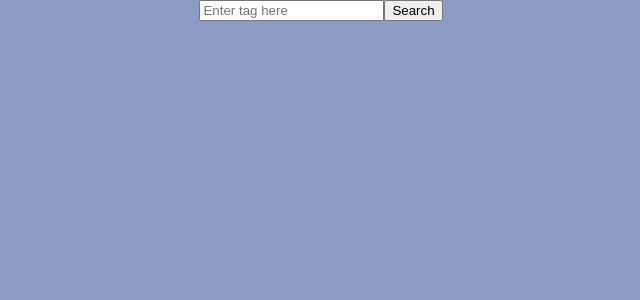
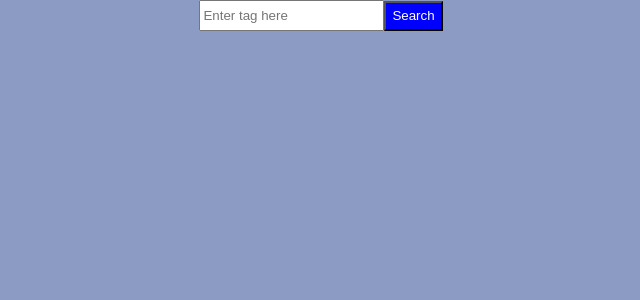
Before and after one commit to Faustrata/react-stackoverflow-search, a React (Create React App) app: page / in a window 1280 px wide. Shown: the top 300 px of the page, without its empty margins (319-959 px from the left). Built offline with nearby package versions, Linux system fonts and the light colour scheme.

Commit message:
button styled

```diff
--- a/public/index.html
+++ b/public/index.html
@@ -4,37 +4,14 @@
     <meta charset="utf-8">
     <meta name="viewport" content="width=device-width, initial-scale=1, shrink-to-fit=no">
     <meta name="theme-color" content="#000000">
-    <!--
-      manifest.json provides metadata used when your web app is added to the
-      homescreen on Android. See https://developers.google.com/web/fundamentals/engage-and-retain/web-app-manifest/
-    -->
     <link rel="manifest" href="%PUBLIC_URL%/manifest.json">
     <link rel="shortcut icon" href="%PUBLIC_URL%/favicon.ico">
-    <!--
-      Notice the use of %PUBLIC_URL% in the tags above.
-      It will be replaced with the URL of the `public` folder during the build.
-      Only files inside the `public` folder can be referenced from the HTML.
-
-      Unlike "/favicon.ico" or "favicon.ico", "%PUBLIC_URL%/favicon.ico" will
-      work correctly both with client-side routing and a non-root public URL.
-      Learn how to configure a non-root public URL by running `npm run build`.
-    -->
-    <title>React App</title>
+    <title>React Stackoverflow</title>
   </head>
   <body>
     <noscript>
       You need to enable JavaScript to run this app.
     </noscript>
     <div id="root"></div>
-    <!--
-      This HTML file is a template.
-      If you open it directly in the browser, you will see an empty page.
-
-      You can add webfonts, meta tags, or analytics to this file.
-      The build step will place the bundled scripts into the <body> tag.
-
-      To begin the development, run `npm start` or `yarn start`.
-      To create a production bundle, use `npm run build` or `yarn build`.
-    -->
   </body>
 </html>
--- a/src/App.js
+++ b/src/App.js
@@ -13,7 +13,7 @@ class App extends Component {
     this.updateJsonState = this.updateJsonState.bind(this);
   }
   updateJsonState(json){
-    console.log(json);
+    //console.log(json);
     this.setState({sfoJson : json});
   }
   handleSubmit(url){
--- a/src/components/AnswerCard.css
+++ b/src/components/AnswerCard.css
@@ -6,6 +6,9 @@
     display : flex;
     flex-flow : row wrap;
 }
+.answer:hover{
+    background-color : white;
+}
 .answer > div{
     width : 850px;
 }
--- a/src/components/Card.js
+++ b/src/components/Card.js
@@ -11,7 +11,7 @@ class Card extends Component{
         this.handleCardClick = this.handleCardClick.bind(this);
     }
     handleCardClick(answer_count) {
-        console.log(answer_count);
+        //console.log(answer_count);
         this.setState(prevState => (
             prevState.display === "question" ? {
                 display : "answer",
--- a/src/components/QuestionCard.css
+++ b/src/components/QuestionCard.css
@@ -23,7 +23,7 @@
     width : 70px;
     height : 70px;
     border-radius : 100%;
-    background-color : #ddd;
+
     font-size : 0.9em;
     display : flex;
     flex-direction : column;
--- a/src/components/SearchBox.css
+++ b/src/components/SearchBox.css
@@ -1,6 +1,11 @@
 .searchbox{
     text-align: center;
 }
-button{
-    height : 20px;
+input[type='submit']{
+    background-color : blue;
+    color :white;
+    height : 30px;
 }
+input[type="text"]{
+    height : 25px;
+}
```
